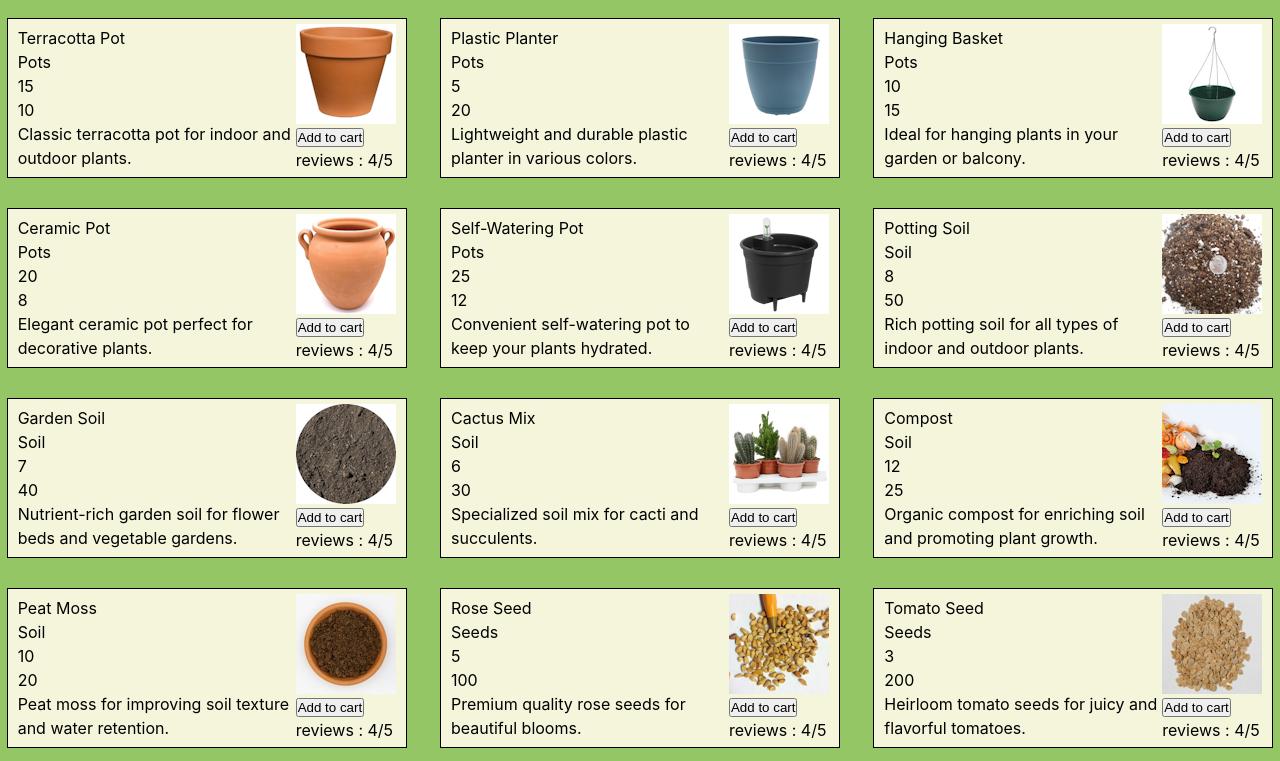
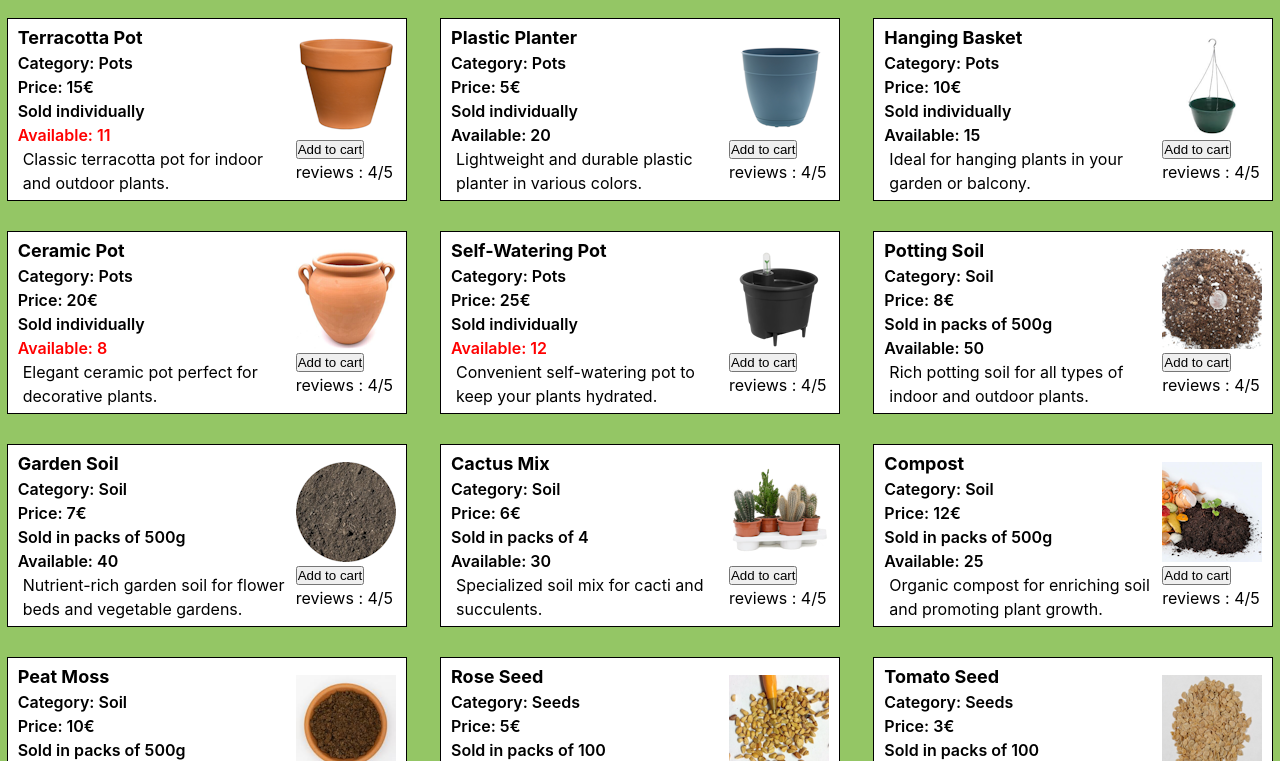
Before and after one commit to Enkiduduh/AF-Site1, a React (Vite) app: page / in a window 1280 px wide. Shown: the part 459-1220 px from the top of the page. Built offline with nearby package versions, Linux system fonts and the light colour scheme; a web font is replaced by a local one.

Commit message:
product card

```diff
--- a/public/products.json
+++ b/public/products.json
@@ -4,7 +4,8 @@
       "id": 1,
       "category": "Pots",
       "name": "Terracotta Pot",
-      "quantity": 10,
+      "quantity": 11,
+      "soldBy": "individually",
       "price": 15,
       "description": "Classic terracotta pot for indoor and outdoor plants.",
       "img": "terracotta_pot.png"
@@ -14,6 +15,7 @@
       "category": "Pots",
       "name": "Plastic Planter",
       "quantity": 20,
+      "soldBy": "individually",
       "price": 5,
       "description": "Lightweight and durable plastic planter in various colors.",
       "img": "plastic_planter.png"
@@ -23,6 +25,7 @@
       "category": "Pots",
       "name": "Hanging Basket",
       "quantity": 15,
+      "soldBy": "individually",
       "price": 10,
       "description": "Ideal for hanging plants in your garden or balcony.",
       "img": "hanging_basket.png"
@@ -32,6 +35,7 @@
       "category": "Pots",
       "name": "Ceramic Pot",
       "quantity": 8,
+      "soldBy": "individually",
       "price": 20,
       "description": "Elegant ceramic pot perfect for decorative plants.",
       "img": "ceramic_pot.png"
@@ -41,6 +45,7 @@
       "category": "Pots",
       "name": "Self-Watering Pot",
       "quantity": 12,
+      "soldBy": "individually",
       "price": 25,
       "description": "Convenient self-watering pot to keep your plants hydrated.",
       "img": "self_watering_pot.png"
@@ -50,6 +55,7 @@
       "category": "Soil",
       "name": "Potting Soil",
       "quantity": 50,
+      "soldBy": "in packs of 500g",
       "price": 8,
       "description": "Rich potting soil for all types of indoor and outdoor plants.",
       "img": "potting_soil.png"
@@ -59,6 +65,7 @@
       "category": "Soil",
       "name": "Garden Soil",
       "quantity": 40,
+      "soldBy": "in packs of 500g",
       "price": 7,
       "description": "Nutrient-rich garden soil for flower beds and vegetable gardens.",
       "img": "garden_soil.png"
@@ -68,6 +75,7 @@
       "category": "Soil",
       "name": "Cactus Mix",
       "quantity": 30,
+      "soldBy": "in packs of 4",
       "price": 6,
       "description": "Specialized soil mix for cacti and succulents.",
       "img": "cactus_mix.png"
@@ -77,6 +85,7 @@
       "category": "Soil",
       "name": "Compost",
       "quantity": 25,
+      "soldBy": "in packs of 500g",
       "price": 12,
       "description": "Organic compost for enriching soil and promoting plant growth.",
       "img": "compost.png"
@@ -86,6 +95,7 @@
       "category": "Soil",
       "name": "Peat Moss",
       "quantity": 20,
+      "soldBy": "in packs of 500g",
       "price": 10,
       "description": "Peat moss for improving soil texture and water retention.",
       "img": "peat_moss.png"
@@ -94,7 +104,8 @@
       "id": 11,
       "category": "Seeds",
       "name": "Rose Seed",
-      "quantity": 100,
+      "quantity": 142,
+      "soldBy": "in packs of 100",
       "price": 5,
       "description": "Premium quality rose seeds for beautiful blooms.",
       "img": "rose_seeds.png"
@@ -103,7 +114,8 @@
       "id": 12,
       "category": "Seeds",
       "name": "Tomato Seed",
-      "quantity": 200,
+      "quantity": 78,
+      "soldBy": "in packs of 100",
       "price": 3,
       "description": "Heirloom tomato seeds for juicy and flavorful tomatoes.",
       "img": "tomato_seeds.png"
@@ -113,6 +125,7 @@
       "category": "Seeds",
       "name": "Sunflower Seed",
       "quantity": 150,
+      "soldBy": "in packs of 100",
       "price": 4,
       "description": "Giant sunflower seeds for tall and vibrant flowers.",
       "img": "sunflower_seeds.png"
@@ -121,7 +134,8 @@
       "id": 14,
       "category": "Seeds",
       "name": "Carrot Seed",
-      "quantity": 180,
+      "quantity": 37,
+      "soldBy": "in packs of 100",
       "price": 2,
       "description": "Crisp and sweet carrot seeds for your vegetable garden.",
       "img": "carrot_seeds.png"
@@ -130,7 +144,8 @@
       "id": 15,
       "category": "Seeds",
       "name": "Basil Seed",
-      "quantity": 120,
+      "quantity": 24,
+      "soldBy": "in packs of 100",
       "price": 3,
       "description": "Fresh basil seeds for aromatic and flavorful herbs.",
       "img": "basil_seeds.png"
@@ -140,6 +155,7 @@
       "category": "Tools",
       "name": "Shovel",
       "quantity": 30,
+      "soldBy": "individually",
       "price": 15,
       "description": "Durable shovel for digging and planting in your garden.",
       "img": "shovel.png"
@@ -149,6 +165,7 @@
       "category": "Tools",
       "name": "Pruning Shears",
       "quantity": 25,
+      "soldBy": "individually",
       "price": 12,
       "description": "Sharp pruning shears for trimming and shaping plants.",
       "img": "pruning_shears.png"
@@ -158,6 +175,7 @@
       "category": "Tools",
       "name": "Garden Hoe",
       "quantity": 20,
+      "soldBy": "individually",
       "price": 10,
       "description": "Essential garden hoe for weeding and cultivating soil.",
       "img": "garden_hoe.png"
@@ -167,6 +185,7 @@
       "category": "Tools",
       "name": "Watering Can",
       "quantity": 35,
+      "soldBy": "individually",
       "price": 8,
       "description": "Classic watering can for gentle and precise watering.",
       "img": "watering_can.png"
@@ -176,6 +195,7 @@
       "category": "Plants",
       "name": "Lavender Plant",
       "quantity": 50,
+      "soldBy": "individually",
       "price": 7,
       "description": "Fragrant lavender plant ready to be transplanted into your garden.",
       "img": "lavender_plant.png"
--- a/src/components/Product/_product.scss
+++ b/src/components/Product/_product.scss
@@ -14,13 +14,19 @@
   width: 400px;
   color: black;
   border: 1px solid black;
-  // border-radius: 5px;
   padding: 5px 10px;
-  background-color: beige;
+  background-color: white;
   .product-infos {
     display: flex;
     flex-direction: column;
     width: 350px;
+    .product-name {
+    font-weight: 700;
+    font-size:18px;
+    }
+    .product-info {
+      font-weight: 600;
+    }
   }
 
   .product-img {
@@ -30,5 +36,10 @@
   }
   .product-description {
     color: black;
+    padding: 0px 5px;
+  }
+  .low-quantity {
+    color: red;
+    font-weight: 600;
   }
 }
--- a/src/pages/Home/Home.jsx
+++ b/src/pages/Home/Home.jsx
@@ -11,6 +11,10 @@ function Home() {
   const handleButtonToCart = () => {
     setNavToCart(true);
     navigate("/cart");
+  };
+
+  const checkQuantity = (productQuantity) => {
+    return productQuantity <= 12 ? "low-quantity" : "";
   };
 
   useEffect(() => {
@@ -47,16 +51,30 @@ function Home() {
         </div>
       </div>
       <div className="products-container">
-        {products && (
+        {products.length > 0 && (
           <>
             {products.map((product) => (
               <>
                 <div className="product-content" key={product.id}>
                   <div className="product-infos">
-                    <span>{product.name}</span>
-                    <span>{product.category}</span>
-                    <span>{product.price}</span>
-                    <span>{product.quantity}</span>
+                    <span className="product-name">{product.name}</span>
+                    <span className="product-info">
+                      Category: {product.category}
+                    </span>
+                    <span className="product-info">
+                      Price: {product.price}€
+                    </span>
+                    <span className="product-info">
+                      Sold {product.soldBy}
+                    </span>
+
+                    <span
+                      className={`product-info ${checkQuantity(
+                        product.quantity
+                      )}`}
+                    >
+                      Available: {product.quantity}
+                    </span>
                     <span className="product-description">
                       {product.description}
                     </span>
--- a/src/styles/App.css
+++ b/src/styles/App.css
@@ -120,12 +120,19 @@
   color: black;
   border: 1px solid black;
   padding: 5px 10px;
-  background-color: beige;
+  background-color: white;
 }
 .product-content .product-infos {
   display: flex;
   flex-direction: column;
   width: 350px;
+}
+.product-content .product-infos .product-name {
+  font-weight: 700;
+  font-size: 18px;
+}
+.product-content .product-infos .product-info {
+  font-weight: 600;
 }
 .product-content .product-img {
   width: 100px;
@@ -134,6 +141,11 @@
 }
 .product-content .product-description {
   color: black;
+  padding: 0px 5px;
+}
+.product-content .low-quantity {
+  color: red;
+  font-weight: 600;
 }
 
 .nav-container {
```
Also changed, not shown: 1 other file (tests, documents, lock files or other folders).
